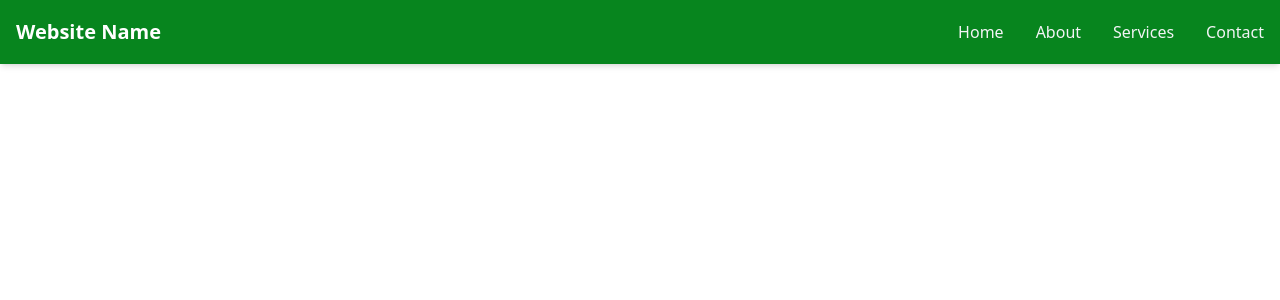
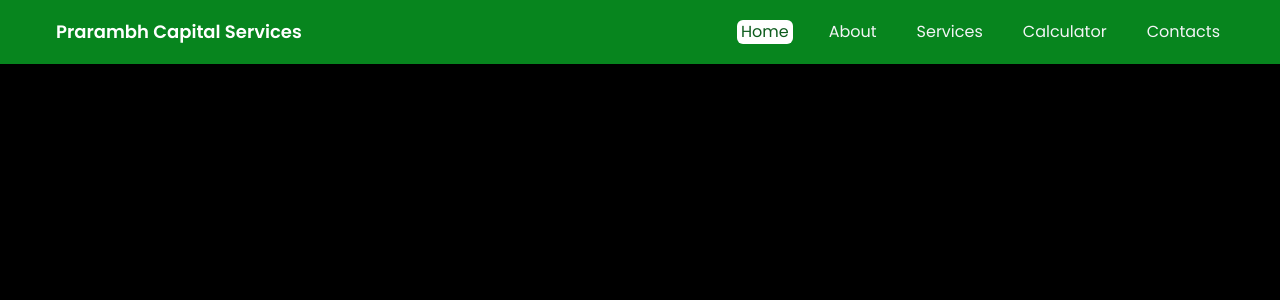
Before and after one commit to GaurangTandon/Prarambh-Capital-Services, a React (Vite) app in the folder frontend/: page / in a window 1280 px wide. Shown: the top 300 px of the page. Built offline with nearby package versions, Linux system fonts and the light colour scheme.

Commit message:
Added: Outlet

```diff
--- a/frontend/src/App.jsx
+++ b/frontend/src/App.jsx
@@ -1,15 +1,22 @@
 import React from 'react'
 import {BrowserRouter as Router, Routes,Route} from 'react-router-dom'
 import Layout from "@/layout/Layout"
+import Home from '@/pages/Home'
+import About from '@/pages/About'
+import Services from '@/pages/Services'
+import Calculator from '@/pages/Calculator'
+import Contacts from '@/pages/Contacts'
 const App = () => {
   return (
-    <div classname="font-primary">
+    <div className="font-primary">
       <Router>
         <Routes>
           <Route path="/" element={<Layout />}>
-            <Route path="/about"></Route>
-            <Route path="/services"></Route>
-            <Route path="/contact"></Route>
+            <Route index element={<Home/>}></Route>
+            <Route path="/about" element={<About/>}></Route>
+            <Route path="/services" element={<Services/>}></Route>
+            <Route path="/calculator" element={<Calculator/>}></Route>
+            <Route path="/contacts" element={<Contacts/>}></Route>
           </Route>
         </Routes>
       </Router>
--- a/frontend/src/components/Header/Navbar.jsx
+++ b/frontend/src/components/Header/Navbar.jsx
@@ -10,20 +10,21 @@ const Navbar = () => {
     { title: "Home", path: "/" },
     { title: "About", path: "/about" },
     { title: "Services", path: "/services" },
-    { title: "Contact", path: "/contact" },
+    { title: "Calculator", path: "/calculator" },
+    { title: "Contacts", path: "/contacts" },
   ];
 
   const handleSidebarClose = () => setIsSidebarOpen(false);
 
   return (
-    <>
+    <div>
       {/* Navbar */}
       <nav className="bg-primary shadow-md fixed w-full top-0 left-0">
-        <div className="max-w-7xl mx-auto px-4">
+        <div className="max-w-page mx-auto px-4">
           <div className="flex justify-between items-center h-16">
             {/* Website Name */}
             <div className="flex-shrink-0">
-              <h1 className="text-xl font-bold text-white">Website Name</h1>
+              <h1 className="text-lg max-sm:text-md font-semibold text-white">Prarambh Capital Services</h1>
             </div>
 
             {/* Desktop Navigation Links */}
@@ -34,8 +35,8 @@ const Navbar = () => {
                   to={link.path}
                   className={({ isActive }) =>
                     isActive
-                      ? "md:text-gray-100 text-accent"
-                      : "text-gray-100 hover:text-gray-300 transition-colors"
+                      ? "md:bg-white md:px-1 md:rounded-md text-accent"
+                      : "text-gray-100 hover:text-gray-300 transition-colors px-1"
                   }
                 >
                   {link.title}
@@ -132,7 +133,7 @@ const Navbar = () => {
           </motion.div>
         )}
       </AnimatePresence>
-    </>
+    </div>
   );
 };
 
--- /dev/null
+++ b/frontend/src/components/Home/SlideText.jsx
@@ -0,0 +1,9 @@
+import React from 'react'
+
+const SlideText = () => {
+  return (
+    <div>SlideText</div>
+  )
+}
+
+export default SlideText
--- a/frontend/src/layout/Layout.jsx
+++ b/frontend/src/layout/Layout.jsx
@@ -1,9 +1,11 @@
 import React from 'react'
 import Navbar from '@/components/Header/Navbar'
+import { Outlet } from 'react-router-dom'
 const Layout = () => {
   return (
     <div>
         <Navbar/>
+        <Outlet/>
     </div>
   )
 }
--- a/frontend/src/pages/Home.jsx
+++ b/frontend/src/pages/Home.jsx
@@ -2,7 +2,7 @@ import React from 'react'
 
 const Home = () => {
   return (
-    <div>Home</div>
+    <div className='min-h-[100vh] bg-black'>Home</div>
   )
 }
 
```
Also changed, not shown: frontend/vercel.json (added).
